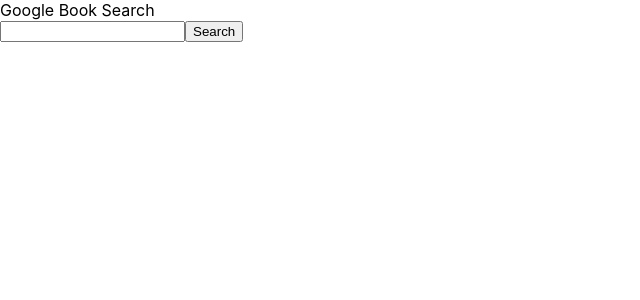
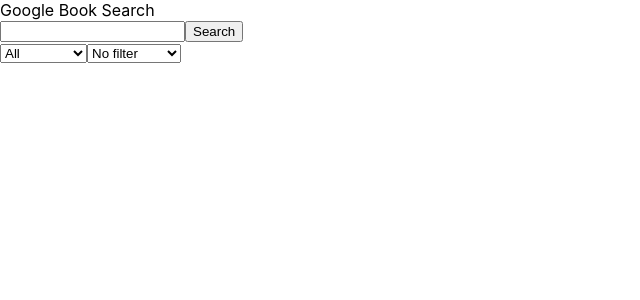
Before and after one commit to thinkful-ei-bee/eddie-enrique-books-api, a React (Create React App) app: page / in a window 1280 px wide. Shown: the top 300 px of the page, without its empty margins (0-640 px from the left). Built offline with nearby package versions, Linux system fonts and the light colour scheme.

Commit message:
fixed filter

```diff
--- a/src/App.js
+++ b/src/App.js
@@ -1,31 +1,62 @@
 import React from 'react';
 import Header from './Header';
 import SearchForm from './SearchForm';
-import BookList from './BookList'
+import BookList from './BookList';
+import FilterSearch from './FilterSearch';
 
 export default class App extends React.Component {
-    state = {};
+    state = {
+      list:[],
+      printType:'',
+      bookType:'',
+      searchTerm: '',
+
+    };
 
 
     handleSubmit = (e) => {
         e.preventDefault();
 
         const searchTerm = e.target.text.value;
-
+        this.setState({...this.state, searchTerm: searchTerm})
         console.log(searchTerm);
         fetch(`https://www.googleapis.com/books/v1/volumes?q=${searchTerm}`)
             .then(res => res.json())
-            .then(data => this.setState(data.items))
+            .then(data => this.setState({...this.state, list: data.items}))
+    }
+
+    handlePrintTypeFilter=(e)=>{
+      const printTypeOption = e.target.value;
+      console.log(printTypeOption)
+      this.setState({...this.state, printType:printTypeOption});
+      fetch(`https://www.googleapis.com/books/v1/volumes?q=${this.state.searchTerm}&printType=${printTypeOption}`)
+      .then(res => res.json())
+      .then(data => this.setState({...this.state, list:data.items}))
+
 
     }
 
-  componentDidMount() {}
+    handleBookTypeFilter = (e) => {
+      const bookTypeOption= e.target.value;
+      this.setState({...this.state, bookType: bookTypeOption});
+      fetch(`https://www.googleapis.com/books/v1/volumes?q=${this.state.searchTerm}&filter=${bookTypeOption}`)
+      .then(res => res.json())
+      .then(data => this.setState({...this.state, list:data.items}))
+      console.log(this.state.list)
+    }
+
+
 
   render() {
       return <div>
         <Header/>
         <SearchForm onSubmit={this.handleSubmit} />
-        <BookList result = {this.state}/>
+        <FilterSearch searchTerm= {this.state.searchTerm}
+                printType = {this.state.printType}
+                bookType= {this.state.bookType}
+                bookTypeFilter= {this.handleBookTypeFilter}
+                printTypeFilter= {this.handlePrintTypeFilter}/>
+        <BookList result = {this.state.list}/>
       </div>;
   }
 
--- a/src/BookList.js
+++ b/src/BookList.js
@@ -7,7 +7,7 @@
     for (let i=0; i<Object.keys(props.result).length;i++){
       const author = props.result[i].volumeInfo.authors;
       const title = props.result[i].volumeInfo.title;
-      const description = props.result[i].searchInfo.textSnippet;
+      const description = props.result[i].volumeInfo.description;
       let price=0;
       if (props.result[i].saleInfo.saleability === 'FOR_SALE'){
         price = props.result[i].saleInfo.listPrice.amount
--- /dev/null
+++ b/src/FilterSearch.js
@@ -0,0 +1,27 @@
+import React from 'react';
+
+export default class FilterSearch extends React.Component {
+
+    componentDidMount() {}
+
+    render() {
+        return (<div>
+            <select onChange={this.props.printTypeFilter}>
+                <option>All</option>
+                <option>books</option>
+                <option>magazines</option>
+
+            </select>
+            <select onChange={this.props.bookTypeFilter} >
+                <option>No filter</option>
+                <option value='ebooks'>ebooks</option>
+                <option value='free-ebooks'>free ebooks</option>
+                <option value='paid-ebooks' >paid ebooks</option>
+                <option value='partial'>partial</option>
+                <option value= 'full'>full</option>
+            </select>
+             </div>);
+    }
+    componentDidUpdate() {}
+    componentWillUnmount() {}
+}
```
